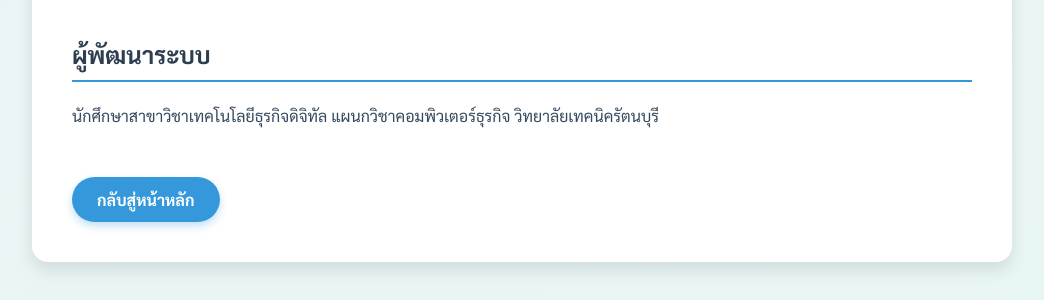
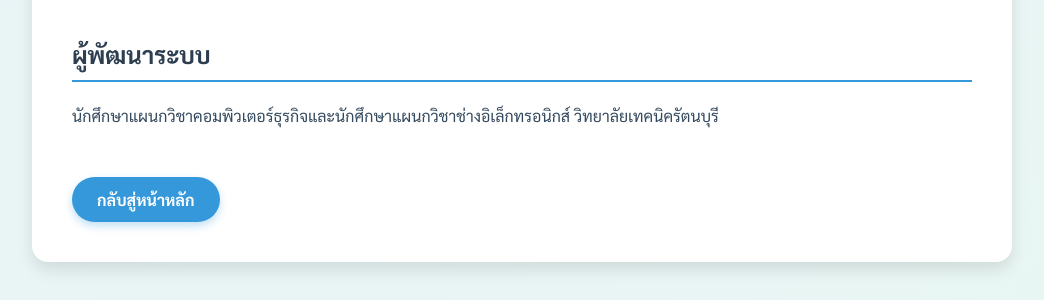
Before and after one commit to kungpirest-cmd/pr-crisis-sentinel, a Python web app: template templates/about.html in a window 1280 px wide. Shown: the part 1487-1787 px from the top of the page, without its empty margins (118-1162 px from the left). Run offline with Jinja, Linux system fonts and the light colour scheme; the template is opened without the code that fills it, so the values that code supplies are empty.

Commit message:
Update about2

```diff
--- a/templates/about.html
+++ b/templates/about.html
@@ -234,7 +234,7 @@
       <div class="tech-stack">
         <h2>ผู้พัฒนาระบบ</h2>
         <p>
-          นักศึกษาสาขาวิชาเทคโนโลยีธุรกิจดิจิทัล แผนกวิชาคอมพิวเตอร์ธุรกิจ
+          นักศึกษาแผนกวิชาคอมพิวเตอร์ธุรกิจและนักศึกษาแผนกวิชาช่างอิเล็กทรอนิกส์
           วิทยาลัยเทคนิครัตนบุรี
         </p>
       </div>
```
